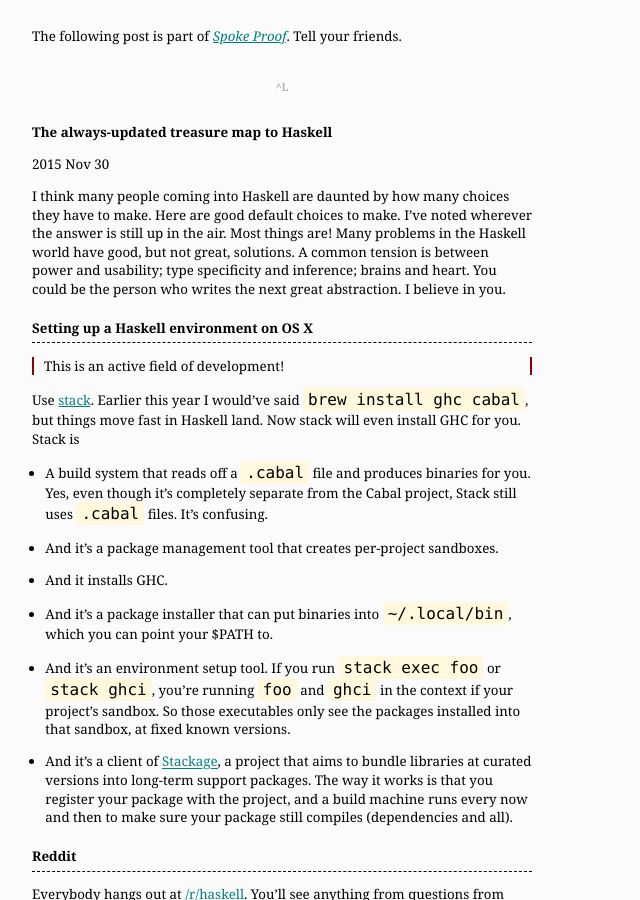
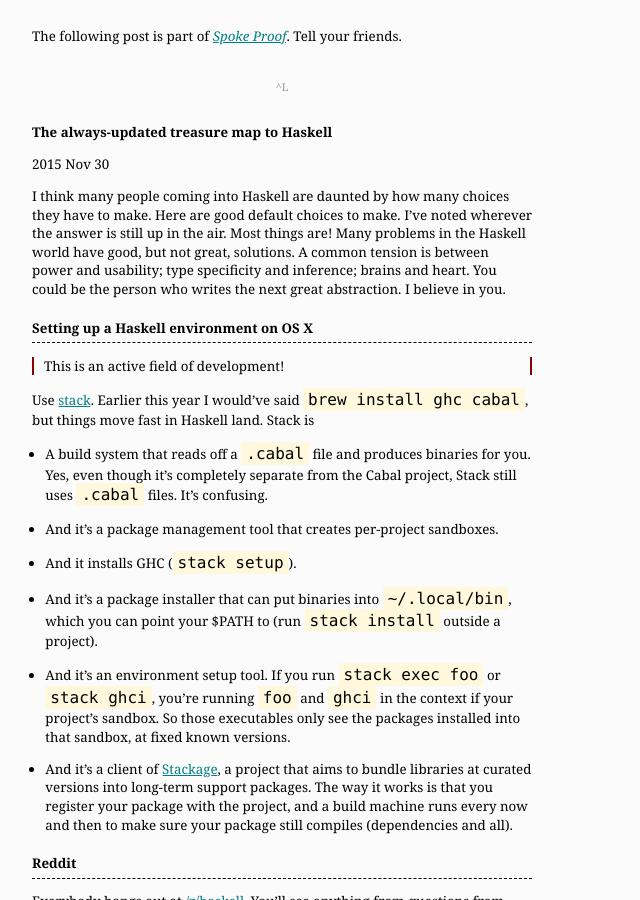
Before and after one commit to hlian/hao.codes, a Jekyll site: the page built from _posts/2015-11-30-haskell-treasure-map.md, in a window 1280 px wide and 900 px high. Shown: the whole window, without its empty margins (0-640 px from the left). Built offline with Jekyll 4.4.1, drawn with Linux system fonts in a browser that asks for light colours; Markdown is read by kramdown in place of the engine named in the settings.

Commit message:
Update 2015-11-30-haskell-treasure-map.md

```diff
--- a/_posts/2015-11-30-haskell-treasure-map.md
+++ b/_posts/2015-11-30-haskell-treasure-map.md
@@ -10,15 +10,15 @@
 
 >  This is an active field of development!
 
-Use [stack](http://docs.haskellstack.org/en/stable/README.html#quick-start-guide). Earlier this year I would've said `brew install ghc cabal`, but things move fast in Haskell land. Now stack will even install GHC for you. Stack is
+Use [stack](http://docs.haskellstack.org/en/stable/README.html#quick-start-guide). Earlier this year I would've said `brew install ghc cabal`, but things move fast in Haskell land. Stack is
 
 * A build system that reads off a `.cabal` file and produces binaries for you. Yes, even though it's completely separate from the Cabal project, Stack still uses `.cabal` files. It's confusing.
 
 * And it's a package management tool that creates per-project sandboxes.
 
-* And it installs GHC.
+* And it installs GHC (`stack setup`).
 
-* And it's a package installer that can put binaries into `~/.local/bin`, which you can point your $PATH to.
+* And it's a package installer that can put binaries into `~/.local/bin`, which you can point your $PATH to (run `stack install` outside a project).
 
 * And it's an environment setup tool. If you run `stack exec foo` or `stack ghci`, you're running `foo` and `ghci` in the context if your project's sandbox. So those executables only see the packages installed into that sandbox, at fixed known versions.
 
```
